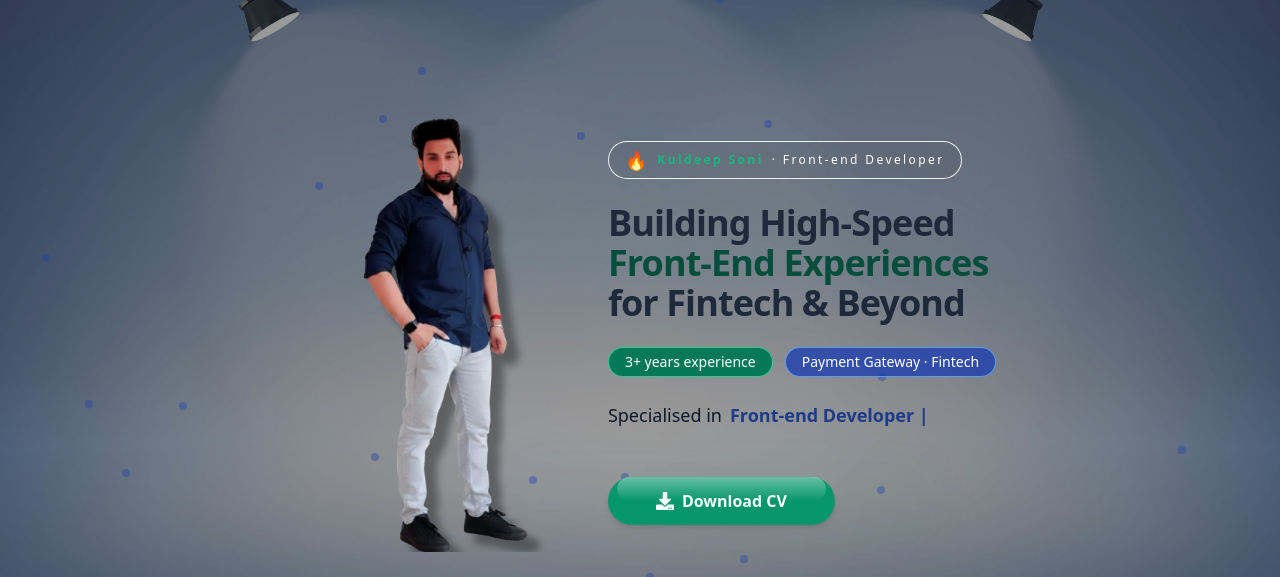
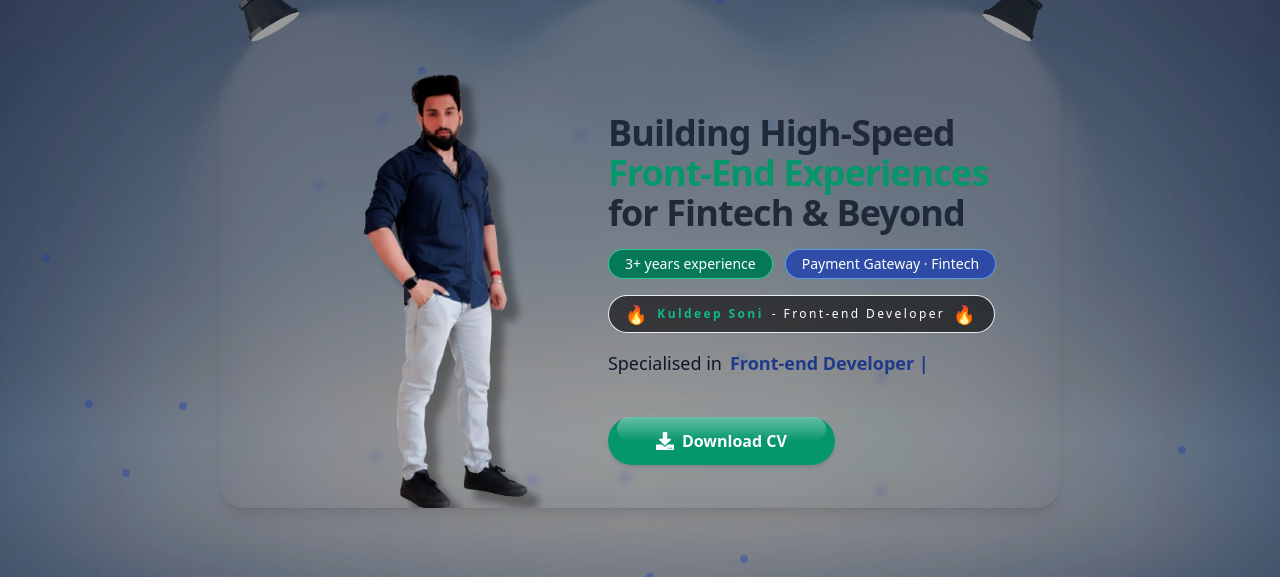
Before and after one commit to rjsoni107/Rj_Portfolio_React, a React (Vite) app: page / in a window 1280 px wide. Shown: the part 147-724 px from the top of the page. Built offline with nearby package versions, Linux system fonts and the light colour scheme; no server answers.

Commit message:
Changes in home page style

```diff
--- a/src/pages/Home.jsx
+++ b/src/pages/Home.jsx
@@ -20,7 +20,7 @@ const Home = () => {
             <Header />
 
             {/* Content */}
-            <div className="relative z-10 pt-40 flex flex-col-reverse lg:flex-row items-center justify-between gap-10 lg:gap-1">
+            <div className="relative z-10 mt-28 mb-10 flex flex-col-reverse lg:flex-row items-center justify-between gap-10 lg:gap-1 px-16 rounded-3xl backdrop-blur-sm shadow-lg">
                 {/* Left: Image */}
                 <div className="flex-1 flex justify-center lg:justify-start">
                     <div className="relative group perspective-1000">
@@ -34,74 +34,17 @@ const Home = () => {
                     </div>
                 </div>
 
-                {/* Right: Text */}
-                {/* <div className="flex-1 text-center lg:text-left space-y-4 sm:space-y-5 text-white">
-                    <span className="inline-block bg-emerald-600/90 px-6 py-1.5 sm:px-8 sm:py-2 rounded-full animate-pulse">HI!</span>
-
-                    <h1 className="text-3xl sm:text-4xl md:text-5xl lg:text-6xl font-bold leading-tight">
-                        <span className="text-blue-800 neon-text">I am </span>
-                        <span className="text-emerald-800 neon-text">Kuldeep Soni</span>
-                    </h1>
-
-                    <h2 className="text-lg sm:text-xl md:text-2xl text-gray-800  font-medium  min-h-[40px] sm:min-h-[48px]  flex items-center  justify-center lg:justify-start">
-                        <TypeAnimation sequence={sequence} wrapper="span" speed={30} style={{ display: "inline-block" }} repeat={Infinity} />
-                    </h2>
-
-                    <div className="pt-4 sm:pt-6">
-                        <a
-                            href={resumeUrl}
-                            download
-                            target="_blank"
-                            rel="noopener noreferrer"
-                            className="
-                                relative inline-flex items-center gap-2
-                                rounded-full border-0
-                                px-8 py-3 md:px-12
-                                font-semibold text-base
-                                text-white
-                                bg-emerald-600
-                                shadow-md
-                                outline-none
-                                select-none
-                                transition-all duration-300
-                                hover:scale-110 hover:shadow-xl
-                                hover:text-white
-                                before:content-['']
-                                before:absolute before:top-0 before:left-[4%]
-                                before:h-1/2 before:w-[92%]
-                                before:rounded-full
-                                before:bg-gradient-to-b
-                                before:from-white/80 before:to-white/0
-                                before:opacity-50
-                                before:transition-all before:duration-300
-                            "
-                        >
-                            <span className="relative flex items-center gap-2">
-                                <FaDownload className="text-base sm:text-lg" />
-                                <span>Download CV</span>
-                            </span>
-
-                            <span className="absolute -inset-0.5 bg-gradient-to-r from-blue-400 to-emerald-500 rounded-full blur opacity-75 animate-ping" />
-                        </a>
-                    </div>
-                </div> */}
-
                 {/* Right: Text – new hero copy like screenshot */}
-                <div className="flex-2 max-w-xl text-white text-center lg:text-left space-y-5 sm:space-y-6">
-
-                    {/* top label */}
-                    <div className="inline-flex items-center gap-2 rounded-full bg-black/5 border border-white/90 px-4 py-1 text-[14px] sm:text-xs tracking-[0.2em] mx-auto lg:mx-0">
-                        <span className="text-lg">🔥</span>
-                        <span className="font-bold text-emerald-500">Kuldeep Soni</span> · Front-end Developer
-                    </div>
+                <div className="flex-2 max-w-xl text-white text-center lg:text-left space-y-5 sm:space-y-4 ">
+                    {/* <span className="inline-block bg-emerald-600/90 px-6 py-1.5 sm:px-8 sm:py-2 rounded-full animate-pulse">HI!</span> */}
 
                     {/* main heading */}
                     <h1 className="text-3xl sm:text-4xl md:text-4xl font-extrabold leading-tight tracking-tight">
-                        <span className="block">Building High-Speed</span>
+                        <span className="block text-gray-800">Building High-Speed</span>
                         <span className="block">
-                            <span className="text-emerald-900">Front-End Experiences</span>
+                            <span className="text-emerald-600">Front-End Experiences</span>
                         </span>
-                        <span className="block">for Fintech & Beyond</span>
+                        <span className="block text-gray-800">for Fintech & Beyond</span>
                     </h1>
 
                     {/* badges */}
@@ -112,6 +55,12 @@ const Home = () => {
                         <span className="rounded-full border border-blue-400/90 bg-blue-800/80 px-4 py-1">
                             Payment Gateway · Fintech
                         </span>
+                    </div>
+                    {/* top label */}
+                    <div className="inline-flex items-center gap-2 rounded-full bg-black/60 border border-white/90 px-4 py-1 text-[14px] sm:text-xs tracking-[0.2em] mx-auto lg:mx-0">
+                        <span className="text-lg">🔥</span>
+                        <span className="font-bold text-emerald-500">Kuldeep Soni</span> - Front-end Developer
+                        <span className="text-lg">🔥</span>
                     </div>
 
                     {/* animated specialties */}
```
Also changed, not shown: src/assets/images/raj3.webp (deleted), src/assets/images/raj4.webp (added).
